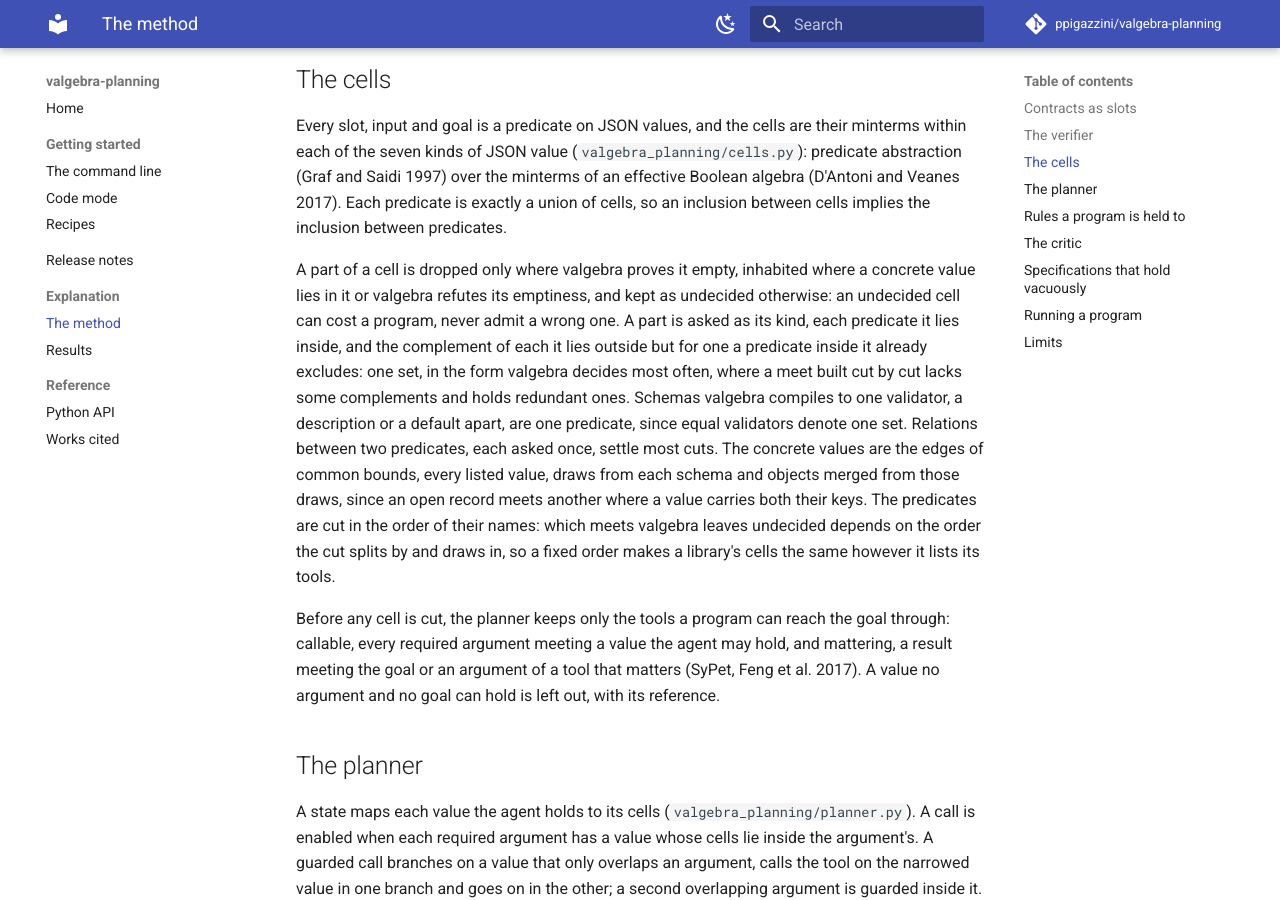
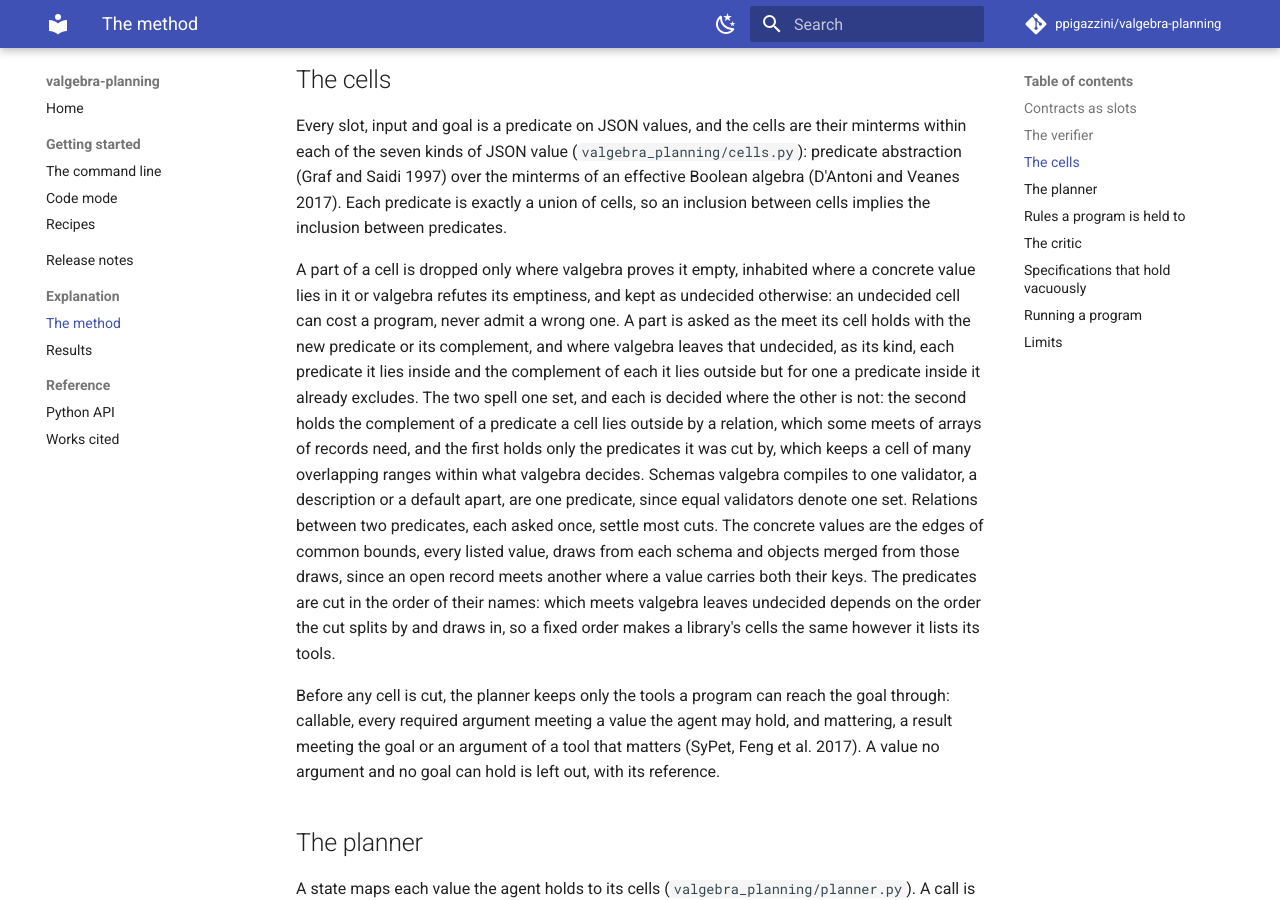
Before and after one commit to ppigazzini/valgebra-planning, an MkDocs documentation site: the page built from docs/method.md, in a window 1280 px wide and 900 px high, scrolled down 1013 px. Built offline with MkDocs 1.6.1 and Material for MkDocs 9.7.7, drawn with Linux system fonts in a browser that asks for light colours; comment, search, counter and statistics services are not loaded.

Commit message:
cells: a part is asked as its cell's meet first, whole where undecided
Asked only as its kind with every predicate it lies inside or outside, a part of a cell
of many overlapping integer ranges is a meet too wide for valgebra to decide: valgebra
proves one such part empty with 2 to 32 of its 54 complements and answers undecided
with all 54, where the meet built cut by cut drops the part at the cut that empties it.
A part is asked first as the meet its cell holds with the new predicate or its
complement, and whole only where valgebra leaves that undecided and the two spellings
are not one validator. Each spelling decides parts the other does not, so the cut keeps
each part either one proves empty.

valplan's numbers task of 128 tools cuts into 507 cells, none undecided, in 5.8 s, where
the whole spelling alone cuts it into 43,458, 42,989 undecided, in 287 s; its three
tasks of 128 tools read 507, 474 and 482 cells, as on the meet built cut by cut. The MCP
reference servers' cut keeps 64 cells, 29 undecided, in 0.61 s, where the whole
spelling alone keeps the same in 0.49 s and the meet built cut by cut keeps 127 and 92
in 0.45 s; the parcels and bench studies read the same counts. A test holds a cut of 32
tools taking and giving overlapping ranges to cells each decided, where the whole
spelling alone leaves 15 of 143 undecided.

```diff
--- a/docs/method.md
+++ b/docs/method.md
@@ -52,10 +52,13 @@ implies the inclusion between predicates.
 
 A part of a cell is dropped only where valgebra proves it empty, inhabited where a concrete value
 lies in it or valgebra refutes its emptiness, and kept as undecided otherwise: an undecided cell
-can cost a program, never admit a wrong one. A part is asked as its kind, each predicate it lies
-inside, and the complement of each it lies outside but for one a predicate inside it already
-excludes: one set, in the form valgebra decides most often, where a meet built cut by cut lacks
-some complements and holds redundant ones. Schemas valgebra compiles to one validator, a
+can cost a program, never admit a wrong one. A part is asked as the meet its cell holds with the
+new predicate or its complement, and where valgebra leaves that undecided, as its kind, each
+predicate it lies inside and the complement of each it lies outside but for one a predicate
+inside it already excludes. The two spell one set, and each is decided where the other is not:
+the second holds the complement of a predicate a cell lies outside by a relation, which some meets
+of arrays of records need, and the first holds only the predicates it was cut by, which keeps a
+cell of many overlapping ranges within what valgebra decides. Schemas valgebra compiles to one validator, a
 description or a default apart, are one predicate, since equal validators denote one set.
 Relations between two predicates, each asked once, settle most cuts. The concrete values are the edges of common bounds, every listed value, draws
 from each schema and objects merged from those draws, since an open record meets another where a
```
Also changed, not shown: CHANGELOG.md (+10 -0 lines), 2 other files.
